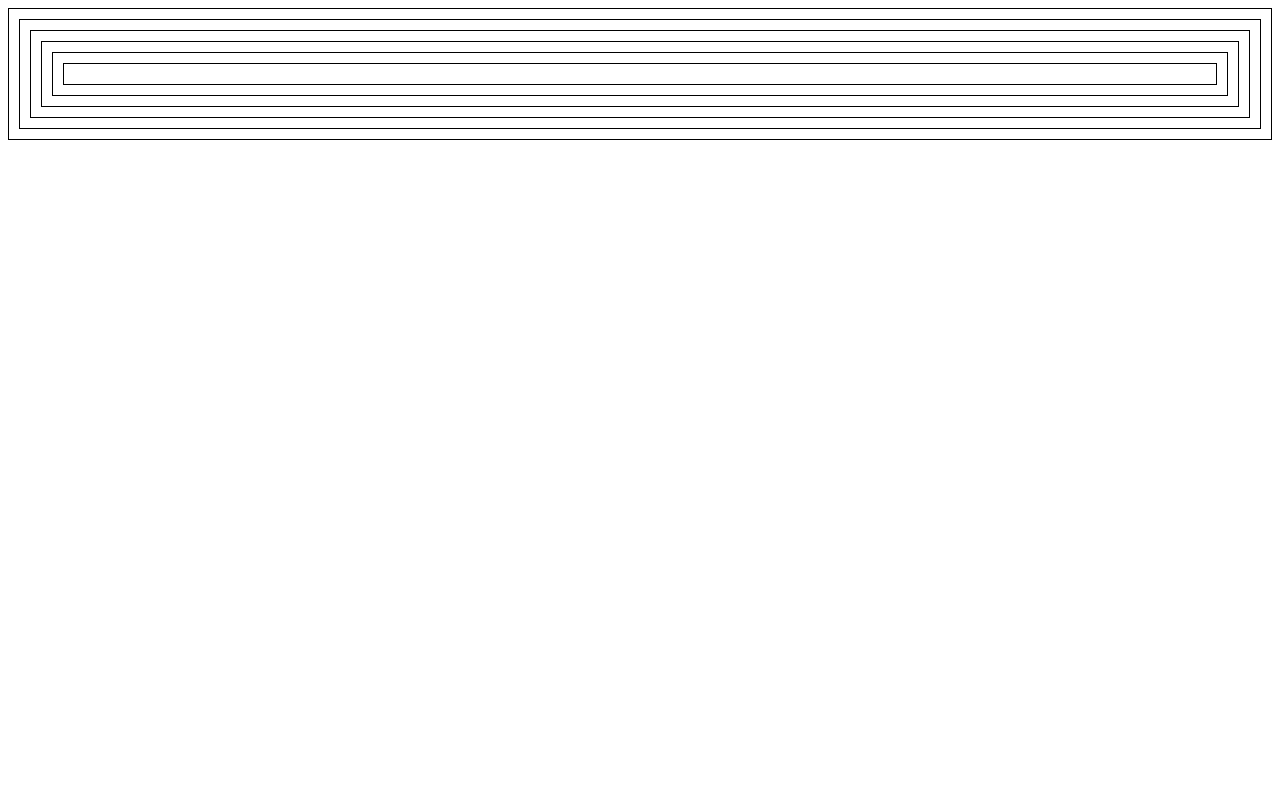
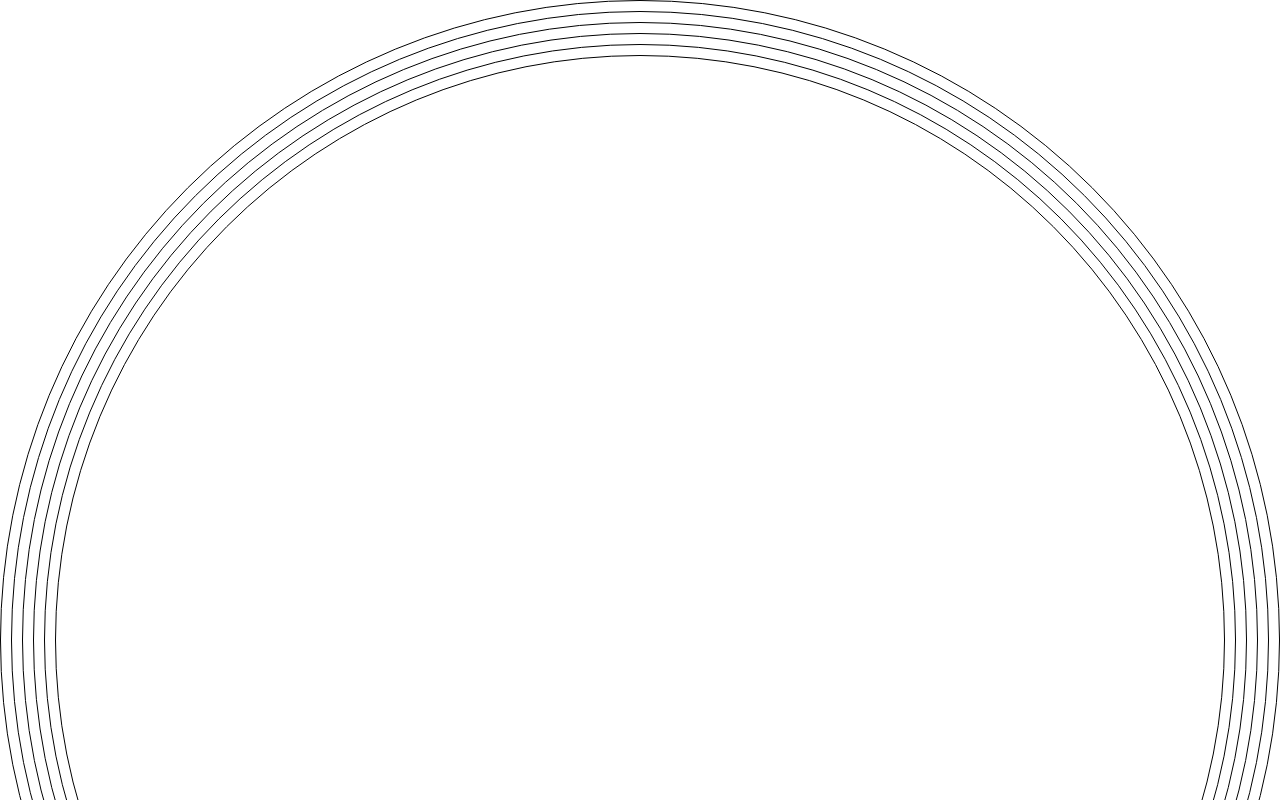
Before and after one commit to Shiny-0815/circleDom-demo, a plain HTML site: page index.html in a window 1280 px wide. Shown: the top 800 px of the page. Drawn offline with Linux system fonts and the light colour scheme.

Commit message:
DOM事件（圆形变色）
Signed-off-by: shiny <shiny.gao@foxmail.com>

```diff
--- a/main.css
+++ b/main.css
@@ -1,3 +1,6 @@
+*{
+    margin: 0; padding: 0; box-sizing: border-box;
+}
 .red.active {
     background: red;
 }
@@ -24,4 +27,11 @@
 div{
     border: 1px solid black;
     padding: 10px;
+    border-radius: 50%;
+    display: flex;
+    flex: 1;
 }
+.red{
+    width: 100vw;
+    height: 100vw;
+}
```
